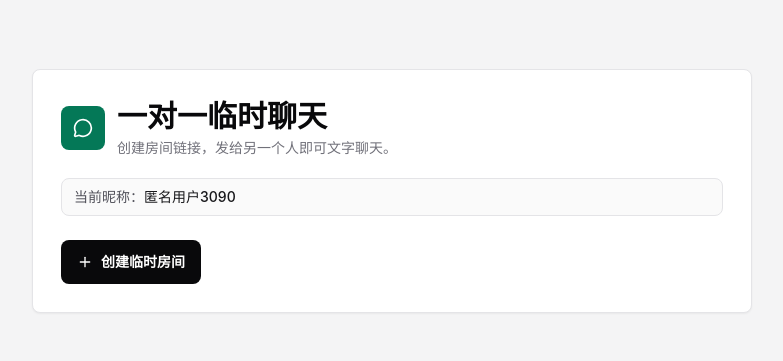
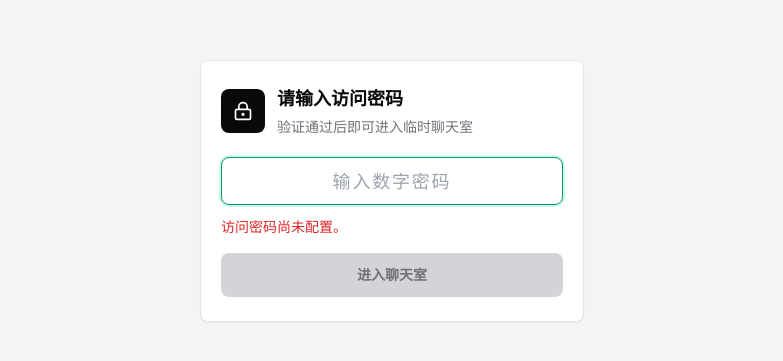
Before and after one commit to guoran943-coder/YaQ1019, a Next.js app: page / in a window 1280 px wide. Shown: the part 209-570 px from the top of the page, without its empty margins (248-1031 px from the left). Built offline with nearby package versions, Linux system fonts and the light colour scheme; no server answers.

Commit message:
add numeric access password

```diff
--- /dev/null
+++ b/app/api/access/route.ts
@@ -0,0 +1,85 @@
+import { NextRequest, NextResponse } from "next/server";
+
+export const runtime = "edge";
+
+const ACCESS_COOKIE_NAME = "chat_access";
+const ACCESS_TOKEN_PREFIX = "temporary-private-chat-access-v1:";
+
+export async function GET(request: NextRequest) {
+  const accessPin = process.env.CHAT_ACCESS_PIN;
+
+  if (!accessPin) {
+    return json({ authorized: false, error: "访问密码尚未配置。" }, 503);
+  }
+
+  const expectedToken = await createAccessToken(accessPin);
+  const currentToken = request.cookies.get(ACCESS_COOKIE_NAME)?.value ?? "";
+
+  return json({ authorized: safeEqual(currentToken, expectedToken) });
+}
+
+export async function POST(request: NextRequest) {
+  const accessPin = process.env.CHAT_ACCESS_PIN;
+
+  if (!accessPin) {
+    return json({ authorized: false, error: "访问密码尚未配置。" }, 503);
+  }
+
+  let submittedPin = "";
+
+  try {
+    const body = (await request.json()) as { pin?: unknown };
+    submittedPin = typeof body.pin === "string" ? body.pin : "";
+  } catch {
+    return json({ authorized: false, error: "请求格式错误。" }, 400);
+  }
+
+  const expectedToken = await createAccessToken(accessPin);
+  const submittedToken = await createAccessToken(submittedPin);
+
+  if (!safeEqual(submittedToken, expectedToken)) {
+    return json({ authorized: false, error: "密码错误。" }, 401);
+  }
+
+  const response = json({ authorized: true });
+  response.cookies.set({
+    name: ACCESS_COOKIE_NAME,
+    value: expectedToken,
+    httpOnly: true,
+    sameSite: "strict",
+    secure: request.nextUrl.protocol === "https:",
+    path: "/",
+  });
+
+  return response;
+}
+
+function json(body: unknown, status = 200) {
+  return NextResponse.json(body, {
+    status,
+    headers: {
+      "cache-control": "no-store",
+    },
+  });
+}
+
+async function createAccessToken(pin: string) {
+  const bytes = new TextEncoder().encode(`${ACCESS_TOKEN_PREFIX}${pin}`);
+  const digest = await crypto.subtle.digest("SHA-256", bytes);
+
+  return Array.from(new Uint8Array(digest), (byte) => byte.toString(16).padStart(2, "0")).join("");
+}
+
+function safeEqual(left: string, right: string) {
+  if (left.length !== right.length) {
+    return false;
+  }
+
+  let mismatch = 0;
+
+  for (let index = 0; index < left.length; index += 1) {
+    mismatch |= left.charCodeAt(index) ^ right.charCodeAt(index);
+  }
+
+  return mismatch === 0;
+}
--- a/app/layout.tsx
+++ b/app/layout.tsx
@@ -1,4 +1,5 @@
 import type { Metadata } from "next";
+import { AccessGate } from "@/components/access-gate";
 import "./globals.css";
 
 export const metadata: Metadata = {
@@ -13,7 +14,9 @@ export default function RootLayout({
 }>) {
   return (
     <html lang="zh-CN">
-      <body>{children}</body>
+      <body>
+        <AccessGate>{children}</AccessGate>
+      </body>
     </html>
   );
 }
--- /dev/null
+++ b/components/access-gate.tsx
@@ -0,0 +1,145 @@
+"use client";
+
+import { FormEvent, useEffect, useState } from "react";
+import { Loader2, LockKeyhole } from "lucide-react";
+
+type AccessState = "checking" | "locked" | "authorized";
+
+export function AccessGate({ children }: { children: React.ReactNode }) {
+  const [accessState, setAccessState] = useState<AccessState>("checking");
+  const [pin, setPin] = useState("");
+  const [errorMessage, setErrorMessage] = useState("");
+  const [isSubmitting, setIsSubmitting] = useState(false);
+
+  useEffect(() => {
+    let active = true;
+
+    async function checkAccess() {
+      try {
+        const response = await fetch("/api/access", {
+          cache: "no-store",
+          credentials: "same-origin",
+        });
+        const result = (await response.json()) as { authorized?: boolean; error?: string };
+
+        if (!active) {
+          return;
+        }
+
+        if (result.authorized) {
+          setAccessState("authorized");
+          return;
+        }
+
+        setErrorMessage(response.status === 503 ? result.error ?? "访问密码尚未配置。" : "");
+        setAccessState("locked");
+      } catch {
+        if (active) {
+          setErrorMessage("无法连接访问验证服务，请稍后重试。");
+          setAccessState("locked");
+        }
+      }
+    }
+
+    void checkAccess();
+
+    return () => {
+      active = false;
+    };
+  }, []);
+
+  async function handleSubmit(event: FormEvent<HTMLFormElement>) {
+    event.preventDefault();
+
+    if (!pin) {
+      setErrorMessage("请输入数字密码。");
+      return;
+    }
+
+    setIsSubmitting(true);
+    setErrorMessage("");
+
+    try {
+      const response = await fetch("/api/access", {
+        method: "POST",
+        headers: {
+          "content-type": "application/json",
+        },
+        credentials: "same-origin",
+        body: JSON.stringify({ pin }),
+      });
+      const result = (await response.json()) as { authorized?: boolean; error?: string };
+
+      if (!response.ok || !result.authorized) {
+        setErrorMessage(result.error ?? "密码错误。");
+        setPin("");
+        return;
+      }
+
+      setAccessState("authorized");
+    } catch {
+      setErrorMessage("验证失败，请稍后重试。");
+    } finally {
+      setIsSubmitting(false);
+    }
+  }
+
+  if (accessState === "authorized") {
+    return children;
+  }
+
+  if (accessState === "checking") {
+    return (
+      <main className="flex min-h-dvh items-center justify-center bg-zinc-100 text-zinc-500">
+        <Loader2 className="h-6 w-6 animate-spin" aria-label="正在验证访问权限" />
+      </main>
+    );
+  }
+
+  return (
+    <main className="flex min-h-dvh items-center justify-center bg-zinc-100 px-4 py-8">
+      <form
+        onSubmit={handleSubmit}
+        className="w-full max-w-sm rounded-lg border border-zinc-200 bg-white px-5 py-6 shadow-sm"
+      >
+        <div className="mb-5 flex items-center gap-3">
+          <span className="inline-flex h-11 w-11 shrink-0 items-center justify-center rounded-lg bg-zinc-950 text-white">
+            <LockKeyhole className="h-5 w-5" aria-hidden="true" />
+          </span>
+          <div>
+            <h1 className="text-lg font-semibold text-zinc-950">请输入访问密码</h1>
+            <p className="mt-1 text-sm text-zinc-500">验证通过后即可进入临时聊天室</p>
+          </div>
+        </div>
+
+        <label htmlFor="chat-access-pin" className="sr-only">
+          数字访问密码
+        </label>
+        <input
+          id="chat-access-pin"
+          value={pin}
+          onChange={(event) => setPin(event.target.value.replace(/\D/g, "").slice(0, 8))}
+          inputMode="numeric"
+          pattern="[0-9]*"
+          autoComplete="current-password"
+          autoFocus
+          maxLength={8}
+          placeholder="输入数字密码"
+          disabled={isSubmitting}
+          className="h-12 w-full rounded-lg border border-zinc-300 bg-zinc-50 px-3 text-center text-lg tracking-widest text-zinc-950 outline-none transition focus:border-emerald-600 focus:bg-white focus:ring-2 focus:ring-emerald-100 disabled:cursor-not-allowed disabled:bg-zinc-100"
+        />
+
+        {errorMessage ? <p className="mt-3 text-sm text-red-600">{errorMessage}</p> : null}
+
+        <button
+          type="submit"
+          disabled={isSubmitting || pin.length !== 8}
+          className="mt-4 inline-flex h-11 w-full items-center justify-center gap-2 rounded-lg bg-zinc-950 px-4 text-sm font-semibold text-white transition hover:bg-zinc-800 disabled:cursor-not-allowed disabled:bg-zinc-300 disabled:text-zinc-500"
+        >
+          {isSubmitting ? <Loader2 className="h-4 w-4 animate-spin" aria-hidden="true" /> : null}
+          进入聊天室
+        </button>
+      </form>
+    </main>
+  );
+}
```
